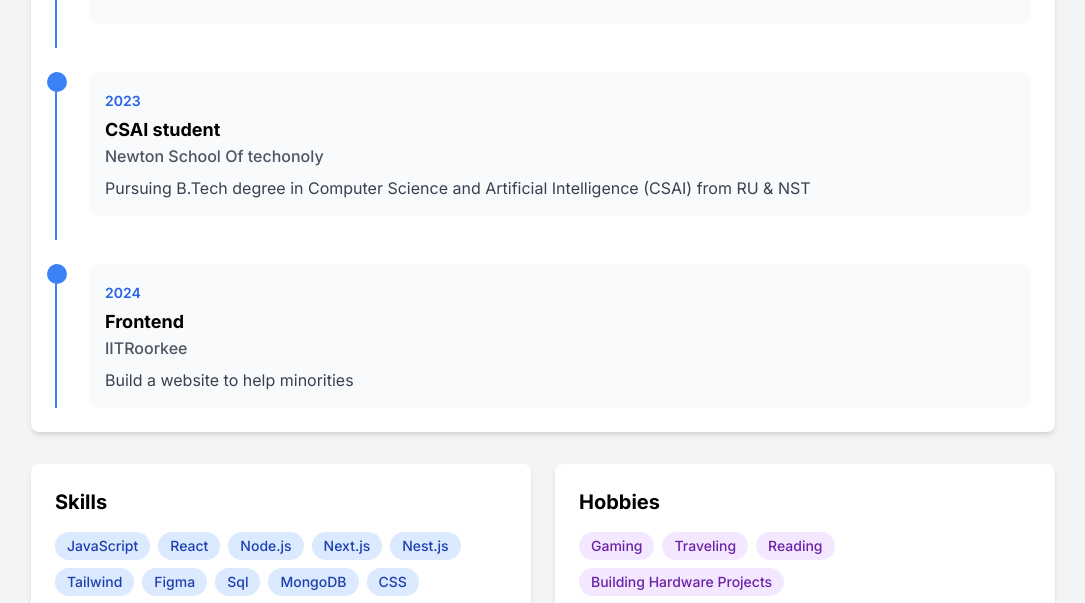
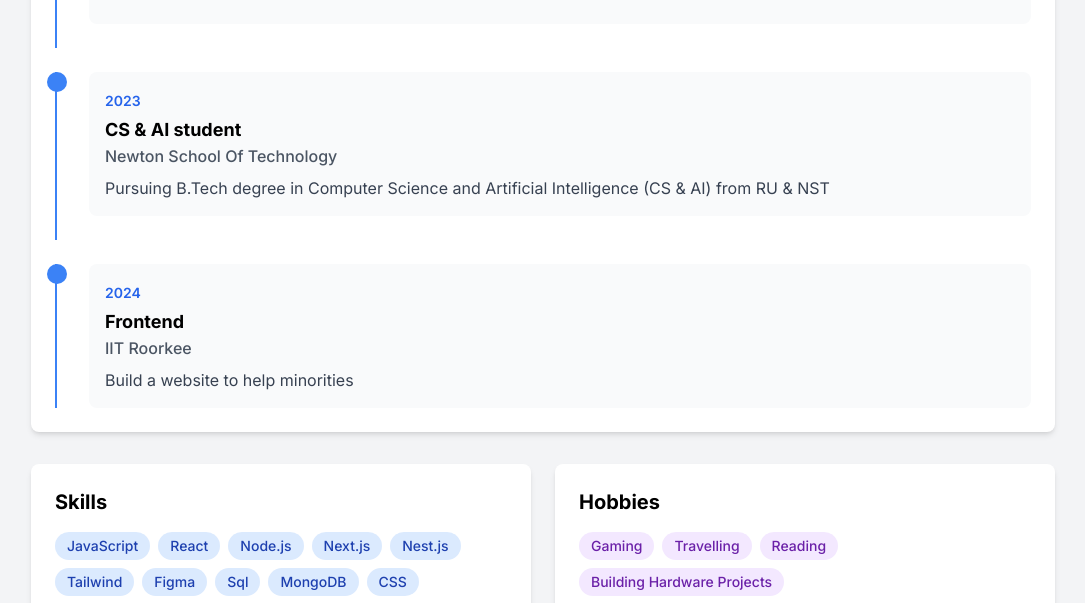
Before and after one commit to monurajj/my-portfolio, a Next.js app: page /AboutPage in a window 1280 px wide. Shown: the part 1245-1848 px from the top of the page, without its empty margins (97-1182 px from the left). Built offline with nearby package versions, Linux system fonts and the light colour scheme.

Commit message:
feedback Improvments

```diff
--- a/src/app/AboutPage/page.jsx
+++ b/src/app/AboutPage/page.jsx
@@ -245,7 +245,7 @@ const SkillsAndHobbies = ({ skills, hobbies }) => {
 const Achievements = ({ achievements }) => {
   return (
     <div className="bg-white p-6 rounded-lg shadow-md">
-      <h2 className="text-xl font-bold mb-4">Achievements</h2>
+      <h2 className="text-black text-xl font-bold mb-4">Achievements</h2>
       <div className="space-y-4">
         {achievements.map((achievement, index) => (
           <div key={index} className="flex items-start gap-3">
@@ -254,6 +254,7 @@ const Achievements = ({ achievements }) => {
                 <path d="M9.049 2.927c.3-.921 1.603-.921 1.902 0l1.07 3.292a1 1 0 00.95.69h3.462c.969 0 1.371 1.24.588 1.81l-2.8 2.034a1 1 0 00-.364 1.118l1.07 3.292c.3.921-.755 1.688-1.54 1.118l-2.8-2.034a1 1 0 00-1.175 0l-2.8 2.034c-.784.57-1.838-.197-1.539-1.118l1.07-3.292a1 1 0 00-.364-1.118L2.98 8.72c-.783-.57-.38-1.81.588-1.81h3.461a1 1 0 00.951-.69l1.07-3.292z" />
               </svg>
             </span>
+            {/* <h1 className="text-black" >Others...</h1> */}
             <p className="text-gray-700">{achievement}</p>
           </div>
         ))}
--- a/src/app/componets/mainPages/Contact.jsx
+++ b/src/app/componets/mainPages/Contact.jsx
@@ -114,7 +114,7 @@ const Contact = () => {
                   target="_blank"
                   className="text-green-500"
                 >
-                  +917541062514
+                  +91-7541062514
                 </a>
               </div>
               <div className="flex items-center mb-8">
@@ -124,7 +124,7 @@ const Contact = () => {
                   target="_blank"
                   className="text-green-500"
                 >
-                  Sonipat Haryana
+                  Sonipat, Haryana
                 </a>
               </div>
               <div className="flex space-x-4 mb-4">
--- a/src/app/componets/mainPages/NavBar.jsx
+++ b/src/app/componets/mainPages/NavBar.jsx
@@ -90,18 +90,20 @@ const Navbar = () => {
             <FaServicestack /> Services
           </Link>
 
-          <Link
-            href="#products"
-            className="text-lg flex items-center gap-2 transition-transform hover:scale-110 hover:text-blue-500 text-gray-400 md:text-white"
-          >
-            <MdOutlineProductionQuantityLimits /> Products
-          </Link>
 
           <Link
             href="#portfolio"
             className="text-lg flex items-center gap-2 transition-transform hover:scale-110 hover:text-blue-500 text-gray-400 md:text-white"
           >
             <FaAddressCard /> Portfolio
+          </Link>
+
+
+          <Link
+            href="#products"
+            className="text-lg flex items-center gap-2 transition-transform hover:scale-110 hover:text-blue-500 text-gray-400 md:text-white"
+          >
+            <MdOutlineProductionQuantityLimits /> Products
           </Link>
 
           {!isOpen ? (
--- a/src/app/componets/mainPages/homepage.jsx
+++ b/src/app/componets/mainPages/homepage.jsx
@@ -51,7 +51,7 @@ const HomePage = () => {
               animate={{ opacity: 1, y: 0 }}
               transition={{ duration: 1 }}
             >
-              Student of CSAI
+              Student of CS & AI
             </motion.p>
             <motion.h1
               className="text-4xl font-black my-5 bg-gradient-to-r from-red-500 to-green-400 text-transparent bg-clip-text animate-anime"
--- a/src/app/data.json
+++ b/src/app/data.json
@@ -174,14 +174,14 @@
         },
         {
             "Year": 2023,
-            "Role": "CSAI student",
-            "Company": "Newton School Of techonoly",
-            "Description": "Pursuing B.Tech degree in Computer Science and Artificial Intelligence (CSAI) from RU & NST"
+            "Role": "CS & AI student",
+            "Company": "Newton School Of Technology",
+            "Description": "Pursuing B.Tech degree in Computer Science and Artificial Intelligence (CS & AI) from RU & NST"
         },
             {
                 "Year": 2024,
                 "Role": "Frontend",
-                "Company": "IITRoorkee",
+                "Company": "IIT Roorkee",
                 "Description": "Build a website to help minorities"
             }
     ],
@@ -201,7 +201,7 @@
     ],
     "Hobbies": [
         "Gaming",
-        "Traveling",
+        "Travelling",
         "Reading",
         "Building Hardware Projects"
     ],
```
